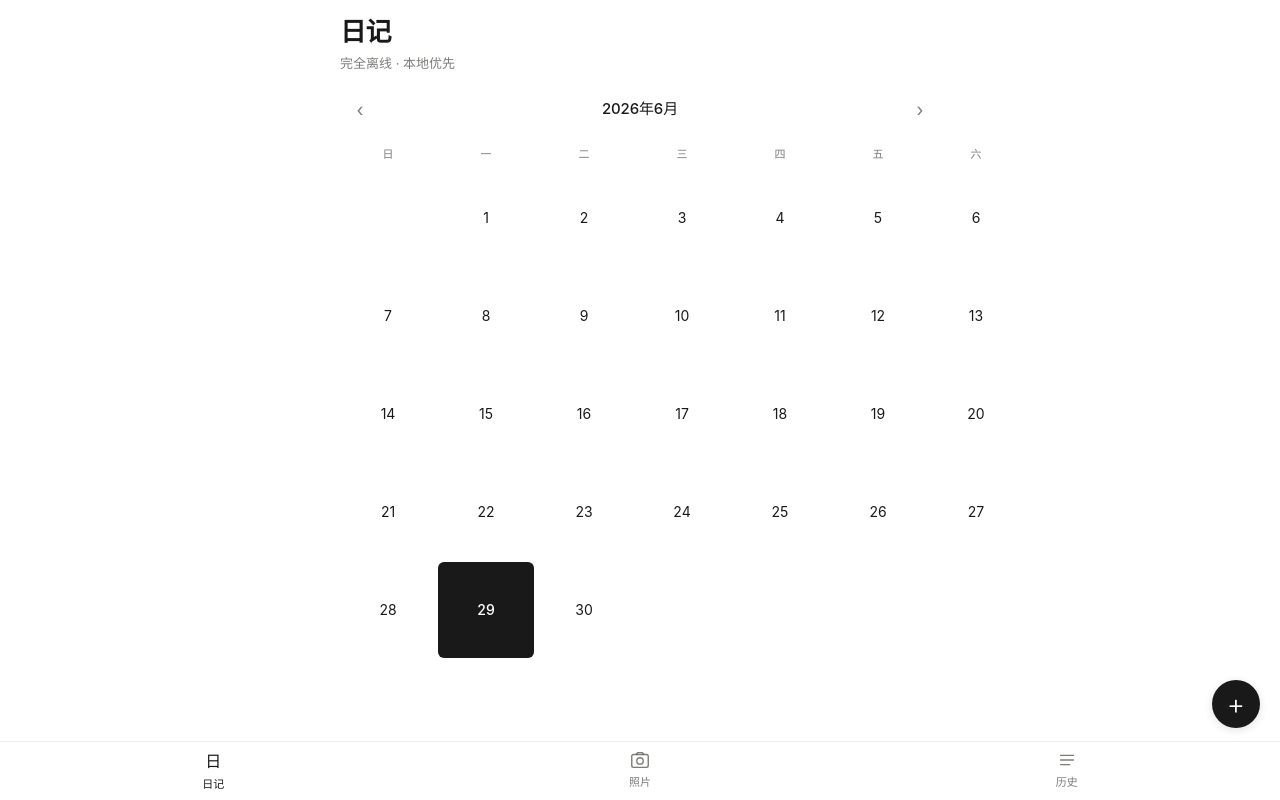
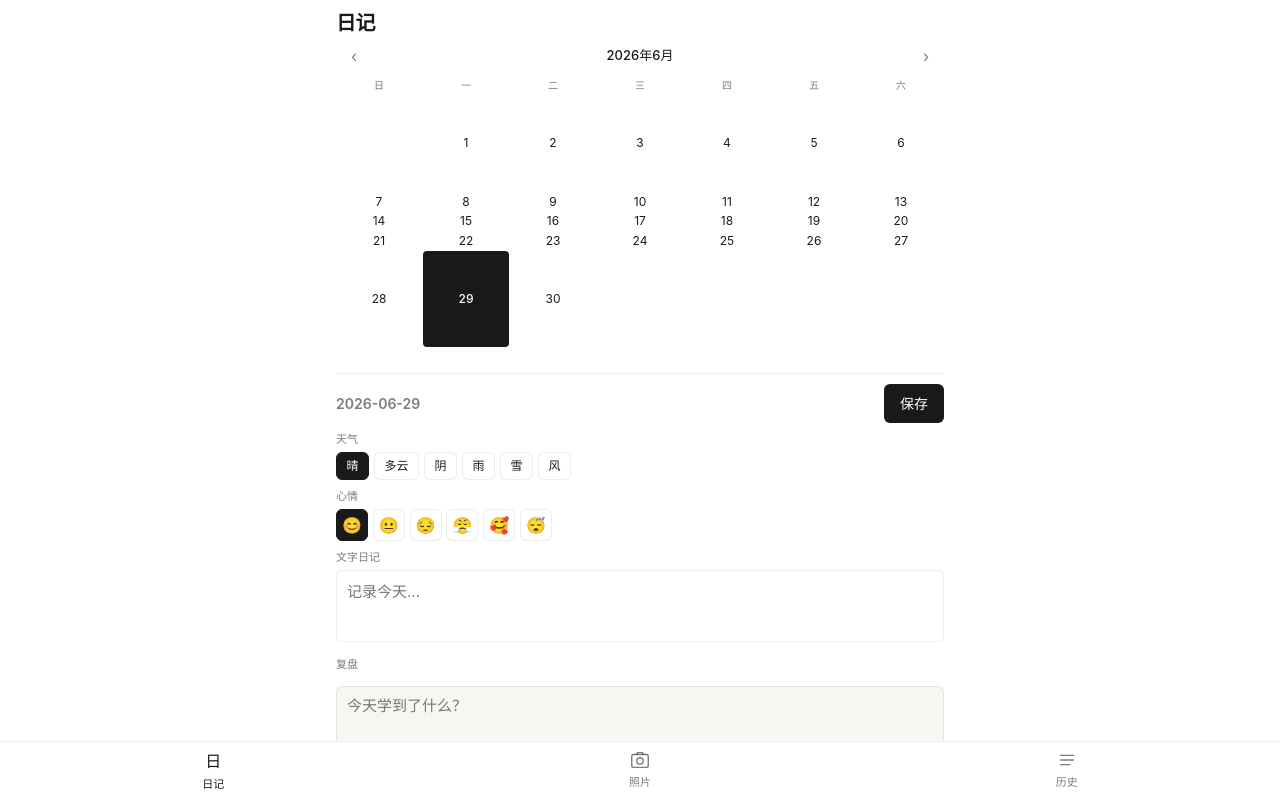
Before and after one commit to guluguluhappytree/offline-diary-pwa, a React (Vite) app: page / in a window 1280 px wide. Built offline with nearby package versions, Linux system fonts and the light colour scheme.

Commit message:
layout: split diary page - calendar top half, editor bottom half

```diff
--- /dev/null
+++ b/src/components/DiaryPanel.css
@@ -0,0 +1,97 @@
+.diary-panel {
+  flex: 1;
+  min-height: 0;
+  display: flex;
+  flex-direction: column;
+  background: var(--bg);
+}
+
+.diary-panel-header {
+  display: flex;
+  align-items: center;
+  justify-content: space-between;
+  padding: 0.625rem 0 0.5rem;
+  flex-shrink: 0;
+}
+
+.diary-panel-header h2 {
+  margin: 0;
+  font-size: 0.875rem;
+  font-weight: 600;
+  color: var(--text-secondary);
+}
+
+.save-btn {
+  padding: 0.35rem 0.875rem;
+  font-size: 0.8125rem;
+}
+
+.diary-panel-scroll {
+  flex: 1;
+  min-height: 0;
+  overflow-y: auto;
+  -webkit-overflow-scrolling: touch;
+  padding-bottom: 0.5rem;
+}
+
+.diary-panel-scroll label {
+  display: block;
+  font-size: 0.6875rem;
+  font-weight: 500;
+  color: var(--text-secondary);
+  margin: 0.5rem 0 0.3rem;
+}
+
+.diary-panel-scroll label:first-child {
+  margin-top: 0;
+}
+
+.diary-panel .chips {
+  display: flex;
+  flex-wrap: wrap;
+  gap: 0.3rem;
+}
+
+.diary-panel .chip {
+  border: 1px solid var(--border);
+  background: var(--bg);
+  border-radius: 6px;
+  padding: 0.25rem 0.6rem;
+  cursor: pointer;
+  font-size: 0.75rem;
+  color: var(--text);
+}
+
+.diary-panel .chip.mood {
+  width: 2rem;
+  height: 2rem;
+  padding: 0;
+  font-size: 1rem;
+}
+
+.diary-panel .chip.active {
+  background: var(--primary);
+  border-color: var(--primary);
+  color: #fff;
+}
+
+.diary-textarea {
+  width: 100%;
+  border: 1px solid var(--border);
+  border-radius: 6px;
+  padding: 0.625rem;
+  background: var(--bg);
+  resize: none;
+  font-size: 0.9375rem;
+  line-height: 1.5;
+  min-height: 4.5rem;
+}
+
+.diary-textarea.review {
+  min-height: 3.5rem;
+}
+
+.diary-textarea:focus {
+  outline: none;
+  border-color: rgba(55, 53, 47, 0.25);
+}
--- /dev/null
+++ b/src/components/DiaryPanel.tsx
@@ -0,0 +1,93 @@
+import { useEffect, useState } from 'react';
+
+import type { DiaryFormData } from '../types/diary';
+import { MOOD_OPTIONS, WEATHER_OPTIONS } from '../types/diary';
+import './DiaryPanel.css';
+
+interface Props {
+  date: string;
+  initial?: Partial<DiaryFormData>;
+  onSave: (data: DiaryFormData) => Promise<boolean>;
+}
+
+const EMPTY: DiaryFormData = {
+  weather: '晴',
+  mood: '😊',
+  content: '',
+  review: '',
+};
+
+export function DiaryPanel({ date, initial, onSave }: Props) {
+  const [form, setForm] = useState<DiaryFormData>(EMPTY);
+  const [saving, setSaving] = useState(false);
+
+  useEffect(() => {
+    setForm({ ...EMPTY, ...initial });
+  }, [date, initial]);
+
+  const handleSave = async () => {
+    setSaving(true);
+    try {
+      await onSave(form);
+    } finally {
+      setSaving(false);
+    }
+  };
+
+  return (
+    <section className="diary-panel">
+      <div className="diary-panel-header">
+        <h2>{date}</h2>
+        <button type="button" className="btn-primary save-btn" disabled={saving} onClick={handleSave}>
+          {saving ? '保存中' : '保存'}
+        </button>
+      </div>
+
+      <div className="diary-panel-scroll">
+        <label>天气</label>
+        <div className="chips">
+          {WEATHER_OPTIONS.map((w) => (
+            <button
+              key={w}
+              type="button"
+              className={form.weather === w ? 'chip active' : 'chip'}
+              onClick={() => setForm((f) => ({ ...f, weather: w }))}
+            >
+              {w}
+            </button>
+          ))}
+        </div>
+
+        <label>心情</label>
+        <div className="chips">
+          {MOOD_OPTIONS.map((m) => (
+            <button
+              key={m}
+              type="button"
+              className={form.mood === m ? 'chip mood active' : 'chip mood'}
+              onClick={() => setForm((f) => ({ ...f, mood: m }))}
+            >
+              {m}
+            </button>
+          ))}
+        </div>
+
+        <label>文字日记</label>
+        <textarea
+          className="diary-textarea"
+          placeholder="记录今天..."
+          value={form.content}
+          onChange={(e) => setForm((f) => ({ ...f, content: e.target.value }))}
+        />
+
+        <label>复盘</label>
+        <textarea
+          className="diary-textarea review"
+          placeholder="今天学到了什么？"
+          value={form.review}
+          onChange={(e) => setForm((f) => ({ ...f, review: e.target.value }))}
+        />
+      </div>
+    </section>
+  );
+}
--- a/src/components/Layout.css
+++ b/src/components/Layout.css
@@ -8,10 +8,12 @@
 
 .layout-main {
   flex: 1;
-  padding: 0.75rem 1.25rem 0;
+  padding: 0.5rem 1.25rem 0;
   max-width: 640px;
   margin: 0 auto;
   width: 100%;
+  min-height: 0;
+  overflow: hidden;
 }
 
 .tab-bar {
--- a/src/pages/CalendarPage.css
+++ b/src/pages/CalendarPage.css
@@ -1,29 +1,52 @@
 .calendar-page {
-  padding-bottom: 1rem;
+  display: flex;
+  flex-direction: column;
+  height: calc(100dvh - 56px - var(--safe-bottom) - 0.75rem);
+  overflow: hidden;
+  margin: 0 -0.25rem;
+}
+
+.calendar-top {
+  flex: 0 0 50%;
+  max-height: 50%;
+  min-height: 0;
+  display: flex;
+  flex-direction: column;
+  border-bottom: 1px solid var(--border);
+  padding-bottom: 0.375rem;
+}
+
+.page-header.compact {
+  padding: 0;
+  margin-bottom: 0.25rem;
+}
+
+.page-header.compact h1 {
+  font-size: 1.25rem;
 }
 
 .calendar-nav {
   display: flex;
   align-items: center;
   justify-content: space-between;
-  margin: 1.25rem 0 0.75rem;
+  margin: 0 0 0.375rem;
   padding: 0 0.25rem;
+  flex-shrink: 0;
 }
 
 .calendar-nav span {
-  font-size: 0.9375rem;
+  font-size: 0.8125rem;
   font-weight: 500;
   color: var(--text);
-  letter-spacing: -0.01em;
 }
 
 .calendar-nav button {
-  width: 2rem;
-  height: 2rem;
+  width: 1.75rem;
+  height: 1.75rem;
   border: none;
   border-radius: 6px;
   background: transparent;
-  font-size: 1.125rem;
+  font-size: 1rem;
   color: var(--text-secondary);
   cursor: pointer;
 }
@@ -33,29 +56,38 @@
 }
 
 .calendar-grid {
+  flex: 1;
+  min-height: 0;
   display: grid;
   grid-template-columns: repeat(7, 1fr);
-  gap: 0.125rem;
+  grid-template-rows: auto repeat(6, 1fr);
+  gap: 1px;
+  align-content: start;
 }
 
 .weekday {
   text-align: center;
-  font-size: 0.6875rem;
+  font-size: 0.625rem;
   font-weight: 500;
   color: var(--text-secondary);
-  padding: 0.5rem 0 0.35rem;
+  padding: 0.2rem 0;
+  line-height: 1.2;
 }
 
 .day {
-  aspect-ratio: 1;
+  display: flex;
+  align-items: center;
+  justify-content: center;
   border: none;
-  border-radius: 6px;
+  border-radius: 4px;
   background: transparent;
   position: relative;
   cursor: pointer;
-  font-size: 0.875rem;
+  font-size: 0.75rem;
   font-weight: 400;
   color: var(--text);
+  padding: 0;
+  min-height: 0;
 }
 
 .day.empty {
@@ -75,11 +107,11 @@
 
 .day .dot {
   position: absolute;
-  bottom: 5px;
+  bottom: 2px;
   left: 50%;
   transform: translateX(-50%);
-  width: 4px;
-  height: 4px;
+  width: 3px;
+  height: 3px;
   border-radius: 50%;
   background: var(--text-secondary);
 }
@@ -87,25 +119,3 @@
 .day.selected .dot {
   background: #fff;
 }
-
-.fab {
-  position: fixed;
-  right: 1.25rem;
-  bottom: calc(72px + var(--safe-bottom));
-  width: 3rem;
-  height: 3rem;
-  border-radius: 50%;
-  border: none;
-  background: var(--primary);
-  color: #fff;
-  font-size: 1.75rem;
-  font-weight: 300;
-  line-height: 1;
-  box-shadow: 0 2px 8px rgba(0, 0, 0, 0.12);
-  cursor: pointer;
-  z-index: 50;
-}
-
-.fab:disabled {
-  opacity: 0.4;
-}
--- a/src/pages/CalendarPage.tsx
+++ b/src/pages/CalendarPage.tsx
@@ -1,6 +1,6 @@
 import { useCallback, useEffect, useMemo, useState } from 'react';
 
-import { DiaryEditor } from '../components/DiaryEditor';
+import { DiaryPanel } from '../components/DiaryPanel';
 import {
   getEntryByDate,
   getMarkedDates,
@@ -13,14 +13,19 @@ import './CalendarPage.css';
 
 const WEEKDAYS = ['日', '一', '二', '三', '四', '五', '六'];
 
+const EMPTY_FORM: DiaryFormData = {
+  weather: '晴',
+  mood: '😊',
+  content: '',
+  review: '',
+};
+
 export function CalendarPage() {
   const [viewDate, setViewDate] = useState(() => new Date());
   const [marked, setMarked] = useState<Set<string>>(new Set());
   const [selectedDate, setSelectedDate] = useState(todayDateString());
-  const [editorOpen, setEditorOpen] = useState(false);
-  const [initial, setInitial] = useState<Partial<DiaryFormData>>({});
+  const [formInitial, setFormInitial] = useState<Partial<DiaryFormData>>(EMPTY_FORM);
   const [loading, setLoading] = useState(true);
-  const [opening, setOpening] = useState(false);
 
   const year = viewDate.getFullYear();
   const month = viewDate.getMonth();
@@ -31,16 +36,9 @@ export function CalendarPage() {
     setLoading(false);
   }, []);
 
-  useEffect(() => {
-    refreshMarks();
-  }, [refreshMarks]);
-
-  const openEditor = async (date: string) => {
-    setOpening(true);
-    try {
-      setSelectedDate(date);
+  const loadEntry = useCallback(async (date: string) => {
     const existing = await getEntryByDate(date);
-      setInitial(
+    setFormInitial(
       existing
         ? {
             weather: existing.weather ?? '晴',
@@ -48,12 +46,20 @@ export function CalendarPage() {
             content: existing.content,
             review: existing.review,
           }
-          : {},
+        : { ...EMPTY_FORM },
     );
-      setEditorOpen(true);
-    } finally {
-      setOpening(false);
-    }
+  }, []);
+
+  useEffect(() => {
+    refreshMarks();
+  }, [refreshMarks]);
+
+  useEffect(() => {
+    loadEntry(selectedDate);
+  }, [selectedDate, loadEntry]);
+
+  const selectDate = (date: string) => {
+    setSelectedDate(date);
   };
 
   const prevMonth = () => setViewDate(new Date(year, month - 1, 1));
@@ -69,9 +75,9 @@ export function CalendarPage() {
 
   return (
     <div className="calendar-page">
-      <header className="page-header">
+      <section className="calendar-top">
+        <header className="page-header compact">
           <h1>日记</h1>
-        <p className="subtitle">完全离线 · 本地优先</p>
         </header>
 
         <div className="calendar-nav">
@@ -100,7 +106,6 @@ export function CalendarPage() {
               <button
                 key={dateStr}
                 type="button"
-              disabled={opening}
                 className={[
                   'day',
                   isToday ? 'today' : '',
@@ -109,7 +114,7 @@ export function CalendarPage() {
                 ]
                   .filter(Boolean)
                   .join(' ')}
-              onClick={() => openEditor(dateStr)}
+                onClick={() => selectDate(dateStr)}
               >
                 {day}
                 {hasEntry && <span className="dot" />}
@@ -117,28 +122,17 @@ export function CalendarPage() {
             );
           })}
         </div>
+      </section>
 
-      <button
-        type="button"
-        className="fab"
-        disabled={opening}
-        onClick={() => openEditor(todayDateString())}
-      >
-        +
-      </button>
-
-      {editorOpen && (
-        <DiaryEditor
+      <DiaryPanel
         date={selectedDate}
-          initial={initial}
-          onClose={() => setEditorOpen(false)}
+        initial={formInitial}
         onSave={async (data) => {
           const ok = await upsertEntry(selectedDate, data);
           if (ok) await refreshMarks();
           return ok;
         }}
       />
-      )}
     </div>
   );
 }
```
Lines whose indentation alone changed are shown as unchanged.
